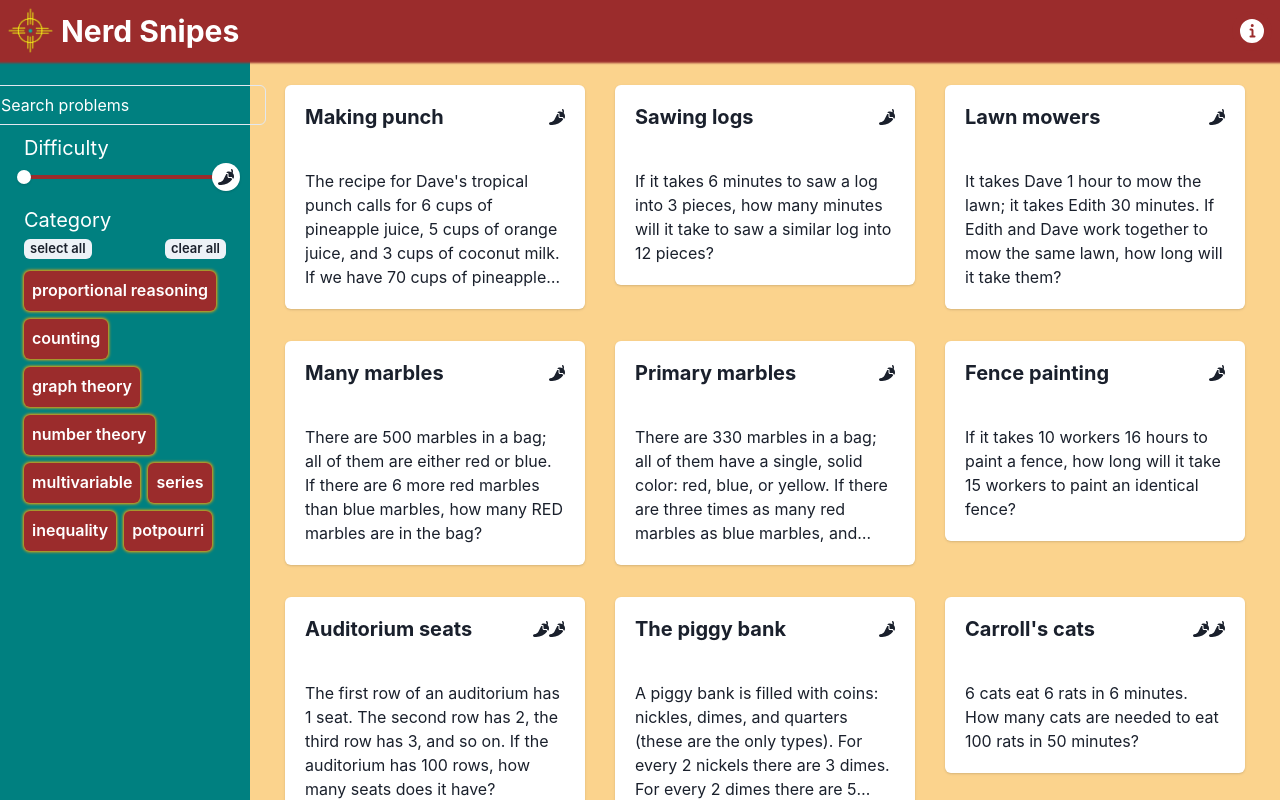
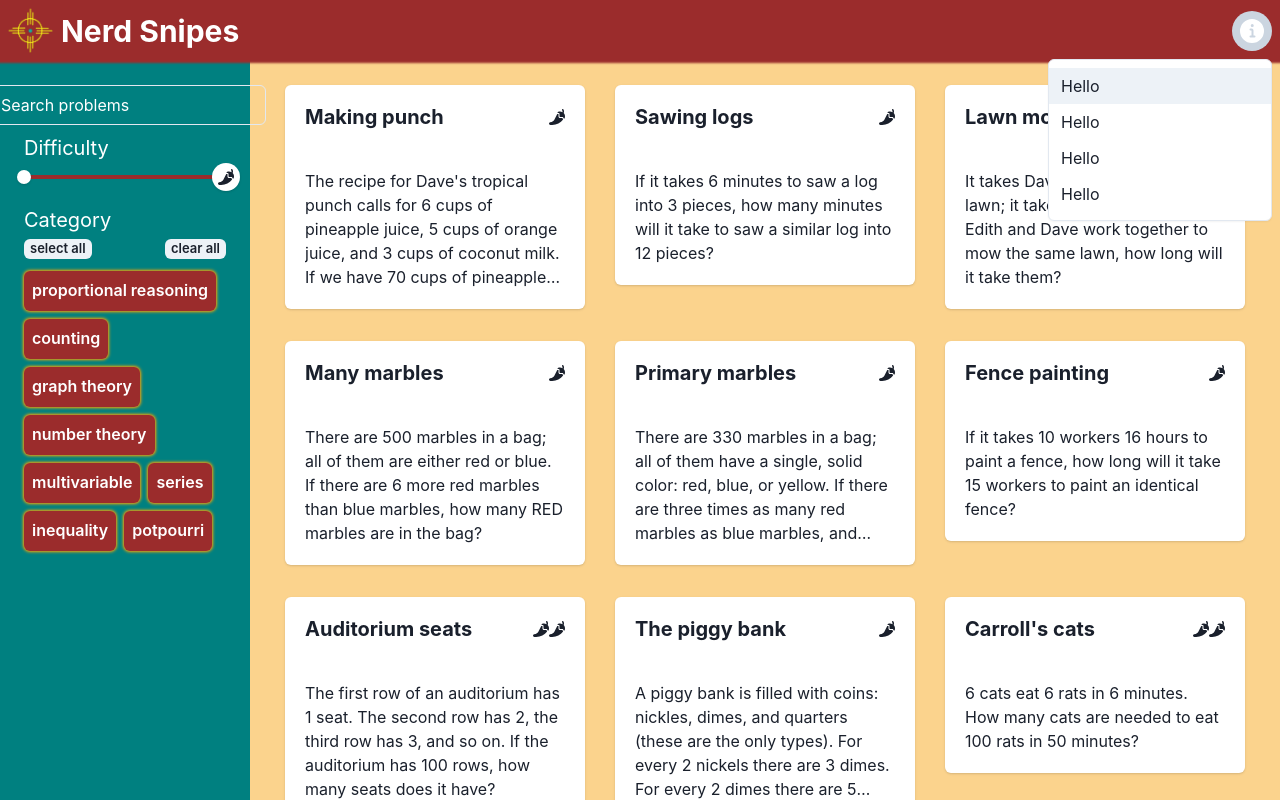
Before and after one commit to davebro1031/EnchantedMath, a React (Vite) app: page / in a window 1280 px wide. Both pictures are taken after a click on the button 1252 px from the left and 30 px from the top of the page. Shown: the top 800 px of the page. Built offline with nearby package versions, Linux system fonts and the light colour scheme.

Commit message:
add menu to info icon

```diff
--- a/src/components/Header/Header.jsx
+++ b/src/components/Header/Header.jsx
@@ -3,6 +3,7 @@ import { Flex, Spacer, IconButton } from '@chakra-ui/react'
 import { HamburgerIcon, InfoIcon } from '@chakra-ui/icons'
 import { useBreakpointValue } from '@chakra-ui/react'
 import Search from '../Sidebar/Search'
+import InfoMenu from './InfoMenu'
 import Logo from './Logo'
 
 function Header({ setQuery, onOpen, btnRef }) {
@@ -34,12 +35,13 @@ function Header({ setQuery, onOpen, btnRef }) {
                         icon={<HamburgerIcon boxSize={7} />} />
                 </> : null
             }
-            <IconButton
+            {/* <IconButton
                 isRound
                 icon={<InfoIcon color='white' boxSize={6} />}
                 bg='red.700'
                 _hover={{bg:'red.600'}}
-            />
+            /> */}
+            <InfoMenu/>
         </Flex>
     )
 }
--- /dev/null
+++ b/src/components/Header/InfoMenu.jsx
@@ -0,0 +1,23 @@
+import { Menu, MenuButton, IconButton, MenuList, MenuItem } from "@chakra-ui/react";
+import { InfoIcon } from "@chakra-ui/icons";
+
+
+export default function InfoMenu() {
+    return (
+        <Menu>
+            <MenuButton
+            as={IconButton}
+            icon={<InfoIcon color='white' boxSize={6} />}
+            isRound
+            bg='red.700'
+            _hover={{bg:'red.600'}}
+            />
+            <MenuList>
+                <MenuItem>Hello</MenuItem>
+                <MenuItem>Hello</MenuItem>
+                <MenuItem>Hello</MenuItem>
+                <MenuItem>Hello</MenuItem>
+            </MenuList>
+        </Menu>
+    )
+}
```
